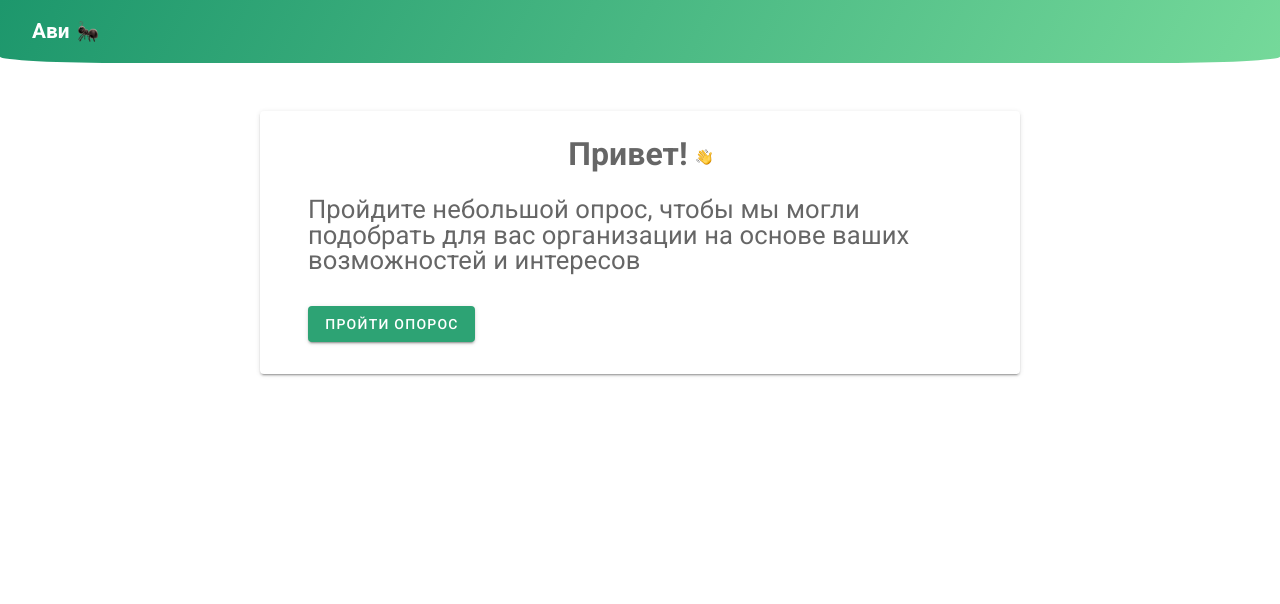
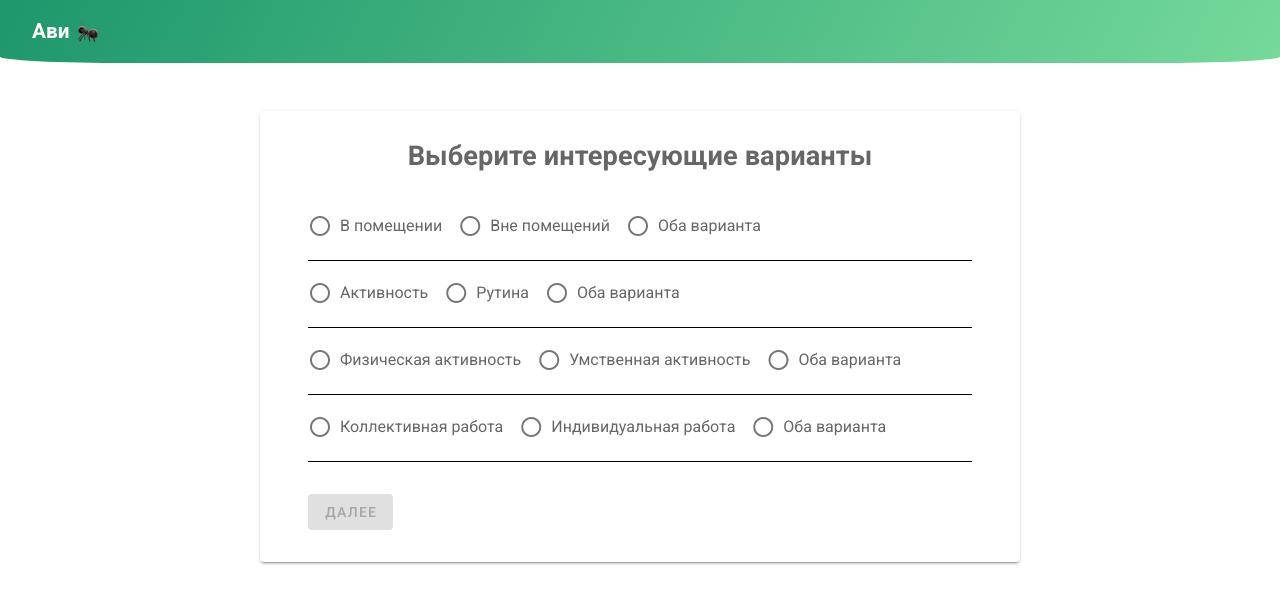
Before and after one commit to kabarchonok/kazan-cp, a Vue app: page /funds in a window 1280 px wide. Shown: the top 604 px of the page. Built offline with nearby package versions, Linux system fonts and the light colour scheme; what vuefire would draw is missing.

Commit message:
Updated template

```diff
--- a/src/components/Quiz/Quiz.vue
+++ b/src/components/Quiz/Quiz.vue
@@ -34,18 +34,31 @@
                 <v-btn :disabled="!city" class="primary" @click="nextStep">Далее</v-btn>
             </div>
         </v-card-text>
+        <v-card-text v-else-if="step === 3">
+            <div class="quiz__question">
+                Выберите интересующие варианты
+            </div>
+            <div class="quiz__content">
+                <quiz-advanced/>
+            </div>
+            <div class="quiz__action">
+                <v-btn :disabled="!city" class="primary" @click="nextStep">Далее</v-btn>
+            </div>
+        </v-card-text>
+
     </v-card>
 </template>
 
 <script>
     import QuizWeekdays from "./QuizWeekdays";
+    import QuizAdvanced from "./QuizAdvanced";
 
     export default {
         name: "Quiz",
-        components: {QuizWeekdays},
+        components: {QuizAdvanced, QuizWeekdays},
         data() {
             return {
-                step: 0,
+                step: 3,
 
                 weekdays: [],
                 cities: [
@@ -81,7 +94,7 @@
     }
 
     .quiz__content {
-        font-size: 1.6rem;
+        font-size: 1.3rem;
         line-height: 1.6rem;
         margin-bottom: 2rem;
     }
--- /dev/null
+++ b/src/components/Quiz/QuizAdvanced.vue
@@ -0,0 +1,45 @@
+<template>
+    <div class="advanced">
+        <v-radio-group class="advanced__row" v-model="radioOne" :mandatory="false" row>
+            <v-radio label="В помещении" value="1" />
+            <v-radio label="Вне помещений" value="2" />
+            <v-radio label="Оба варианта" value="3" />
+        </v-radio-group>
+        <v-radio-group class="advanced__row" v-model="radioTwo" :mandatory="false" row>
+            <v-radio label="Активность" value="1" />
+            <v-radio label="Рутина" value="2" />
+            <v-radio label="Оба варианта" value="3" />
+        </v-radio-group>
+        <v-radio-group class="advanced__row" v-model="radioThree" :mandatory="false" row>
+            <v-radio label="Физическая активность" value="1" />
+            <v-radio label="Умственная активность" value="2" />
+            <v-radio label="Оба варианта" value="3" />
+        </v-radio-group>
+        <v-radio-group class="advanced__row" v-model="radioFour" :mandatory="false" row>
+            <v-radio label="Коллективная работа" value="1" />
+            <v-radio label="Индивидуальная работа" value="2" />
+            <v-radio label="Оба варианта" value="3" />
+        </v-radio-group>
+
+    </div>
+</template>
+
+<script>
+    export default {
+        name: "QuizAdvanced",
+        data() {
+            return {
+                radioOne: [],
+                radioTwo: [],
+                radioThree: [],
+                radioFour: [],
+            }
+        }
+    }
+</script>
+
+<style scoped>
+    .advanced__row {
+        border-bottom: 1px solid black;
+    }
+</style>
```
